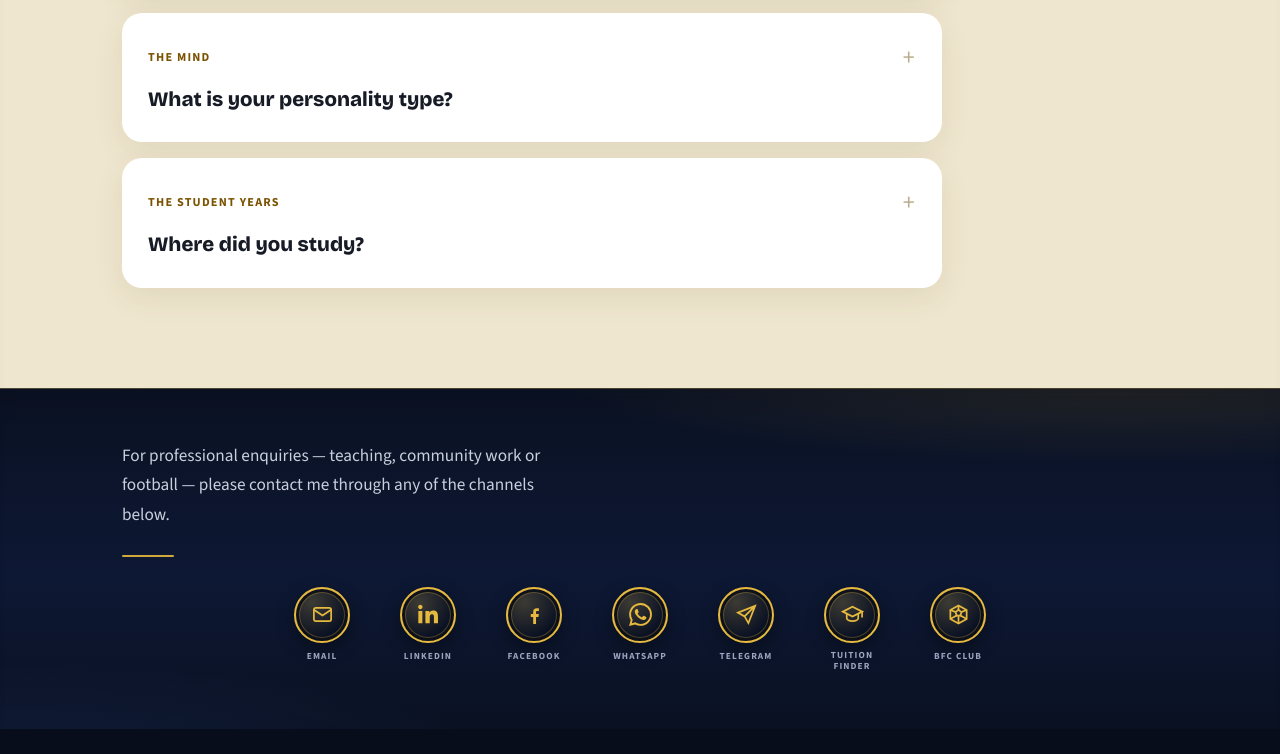
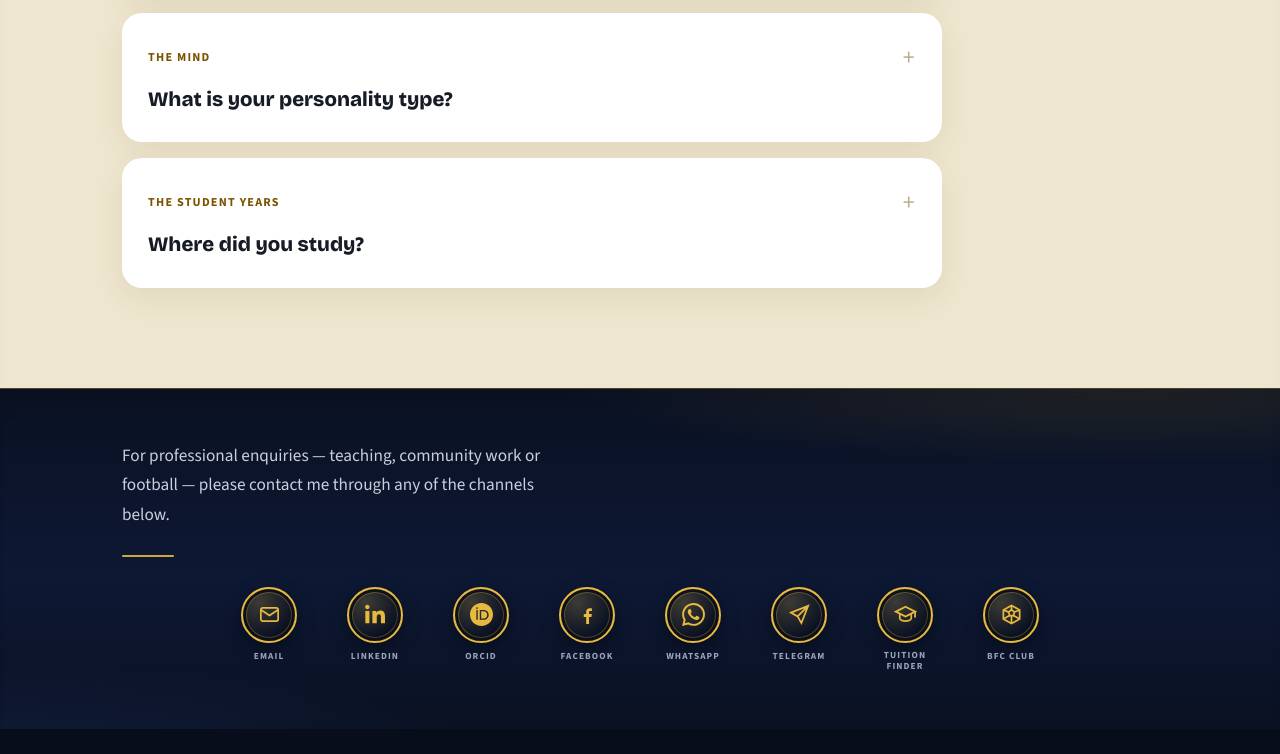
Before and after one commit to thebachelorsfc/saidul-mostafa-chowdhury, a plain HTML site: page index.html in a window 1280 px wide. Shown: the part 11246-12000 px from the top of the page. Drawn offline with nearby package versions, Linux system fonts and the light colour scheme.

Commit message:
Add ORCID link to Contact and Person schema sameAs

```diff
--- a/index.html
+++ b/index.html
@@ -439,7 +439,7 @@
 <meta name="twitter:title" content="Saidul Mostafa Chowdhury — One Man, Three Worlds" />
 <meta name="twitter:description" content="Saidul Mostafa Chowdhury is an Assistant Teacher (English) at Madrasha Khairul Ummah, Chattogram; a B.A. (Hons) in English Language and Literature graduate of Port City International University (PCIU); and the Founder and Captain of The Bachelors FC, Khulshi." />
 <meta name="twitter:image" content="https://gpjkjrvxacgojwmfukdy.supabase.co/storage/v1/object/public/players/player-r9m5suyamvwej3jx.jpg" />
-<script type="application/ld+json">{"@context": "https://schema.org", "@type": "Person", "@id": "https://saidul-mostafa-chowdhury.vercel.app/#person", "name": "Saidul Mostafa Chowdhury", "url": "https://saidul-mostafa-chowdhury.vercel.app/", "image": "https://gpjkjrvxacgojwmfukdy.supabase.co/storage/v1/object/public/players/player-r9m5suyamvwej3jx.jpg", "description": "Assistant Teacher (English) at Madrasha Khairul Ummah, Chattogram; B.A. (Hons) in English Language and Literature, Port City International University (PCIU); Founder and Captain of The Bachelors FC.", "disambiguatingDescription": "English teacher and football club founder based in Chattogram, Bangladesh, educated at Port City International University.", "jobTitle": "Assistant Teacher (English)", "worksFor": {"@type": "Organization", "name": "Madrasha Khairul Ummah"}, "alumniOf": {"@type": "CollegeOrUniversity", "name": "Port City International University"}, "address": {"@type": "PostalAddress", "addressLocality": "Chattogram", "addressCountry": "BD"}, "knowsLanguage": ["Bengali", "English", "Hindi", "Arabic"], "founderOf": {"@type": "SportsTeam", "@id": "https://bachelors-fc.vercel.app/#team", "name": "The Bachelors FC", "url": "https://bachelors-fc.vercel.app/"}, "sameAs": ["https://www.linkedin.com/in/saidulmostafachowdhury", "https://www.facebook.com/share/1FN6YmvnhS/", "https://bachelors-fc.vercel.app"]}</script>
+<script type="application/ld+json">{"@context": "https://schema.org", "@type": "Person", "@id": "https://saidul-mostafa-chowdhury.vercel.app/#person", "name": "Saidul Mostafa Chowdhury", "url": "https://saidul-mostafa-chowdhury.vercel.app/", "image": "https://gpjkjrvxacgojwmfukdy.supabase.co/storage/v1/object/public/players/player-r9m5suyamvwej3jx.jpg", "description": "Assistant Teacher (English) at Madrasha Khairul Ummah, Chattogram; B.A. (Hons) in English Language and Literature, Port City International University (PCIU); Founder and Captain of The Bachelors FC.", "disambiguatingDescription": "English teacher and football club founder based in Chattogram, Bangladesh, educated at Port City International University.", "jobTitle": "Assistant Teacher (English)", "worksFor": {"@type": "Organization", "name": "Madrasha Khairul Ummah"}, "alumniOf": {"@type": "CollegeOrUniversity", "name": "Port City International University"}, "address": {"@type": "PostalAddress", "addressLocality": "Chattogram", "addressCountry": "BD"}, "knowsLanguage": ["Bengali", "English", "Hindi", "Arabic"], "founderOf": {"@type": "SportsTeam", "@id": "https://bachelors-fc.vercel.app/#team", "name": "The Bachelors FC", "url": "https://bachelors-fc.vercel.app/"}, "sameAs": ["https://www.linkedin.com/in/saidulmostafachowdhury", "https://orcid.org/0009-0004-2667-2187", "https://www.facebook.com/share/1FN6YmvnhS/", "https://bachelors-fc.vercel.app"]}</script>
 </head>
   <body>
     <div class="pbar" aria-hidden="true"><div class="pbar-fill" id="pbarFill"></div></div>
@@ -899,6 +899,10 @@
             <a class="c-med" href="https://www.linkedin.com/in/saidulmostafachowdhury" target="_blank" rel="noopener" aria-label="LinkedIn — Saidul Mostafa Chowdhury">
               <span class="ring"><svg width="25" height="25" viewBox="0 0 24 24" fill="currentColor" stroke="none" aria-hidden="true"><path d="M4.98 3.5C4.98 4.88 3.87 6 2.5 6S0 4.88 0 3.5 1.12 1 2.5 1s2.48 1.12 2.48 2.5zM.2 8h4.6v14H.2zM8.2 8h4.4v1.9h.06c.61-1.16 2.1-2.38 4.34-2.38 4.64 0 5.5 3.05 5.5 7.02V22h-4.6v-6.6c0-1.58-.03-3.6-2.2-3.6-2.2 0-2.54 1.72-2.54 3.5V22H8.2z" transform="translate(1.2 1) scale(.92)"/></svg></span>
               <span class="cl">LinkedIn</span>
+            </a>
+            <a class="c-med" href="https://orcid.org/0009-0004-2667-2187" target="_blank" rel="noopener" aria-label="ORCID — Saidul Mostafa Chowdhury">
+              <span class="ring"><svg width="25" height="25" viewBox="0 0 24 24" fill="currentColor" stroke="none" aria-hidden="true"><path d="M12 0C5.372 0 0 5.372 0 12s5.372 12 12 12 12-5.372 12-12S18.628 0 12 0zM7.369 4.378c.525 0 .947.431.947.947s-.422.947-.947.947a.95.95 0 0 1-.947-.947c0-.525.422-.947.947-.947zm-.722 3.038h1.444v10.041H6.647V7.416zm3.562 0h3.9c3.712 0 5.344 2.653 5.344 5.025 0 2.578-2.016 5.025-5.325 5.025h-3.919V7.416zm1.444 1.303v7.444h2.297c3.272 0 4.022-2.484 4.022-3.722 0-2.016-1.284-3.722-4.097-3.722h-2.222z"/></svg></span>
+              <span class="cl">ORCID</span>
             </a>
             <a class="c-med" href="https://www.facebook.com/share/1FN6YmvnhS/" target="_blank" rel="noopener" aria-label="Facebook — Saidul Mostafa Chowdhury">
               <span class="ring"><svg width="26" height="26" viewBox="0 0 24 24" fill="currentColor" stroke="none" aria-hidden="true"><path d="M13.6 21.9v-7.4h2.5l.4-2.9h-2.9V9.7c0-.84.23-1.41 1.44-1.41h1.54V5.7c-.27-.04-1.18-.11-2.24-.11-2.22 0-3.74 1.35-3.74 3.84v2.17H8.1v2.9h2.5v7.4a10 10 0 002.99 0z"/></svg></span>
```
